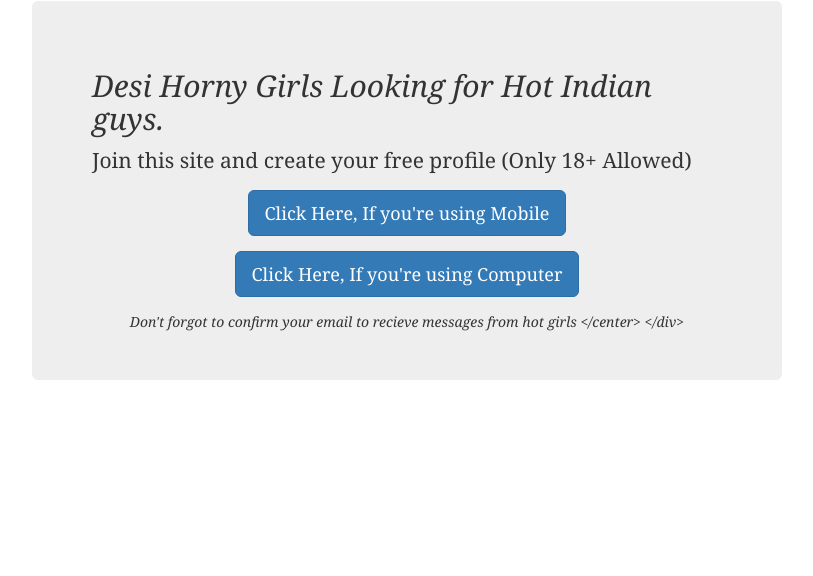
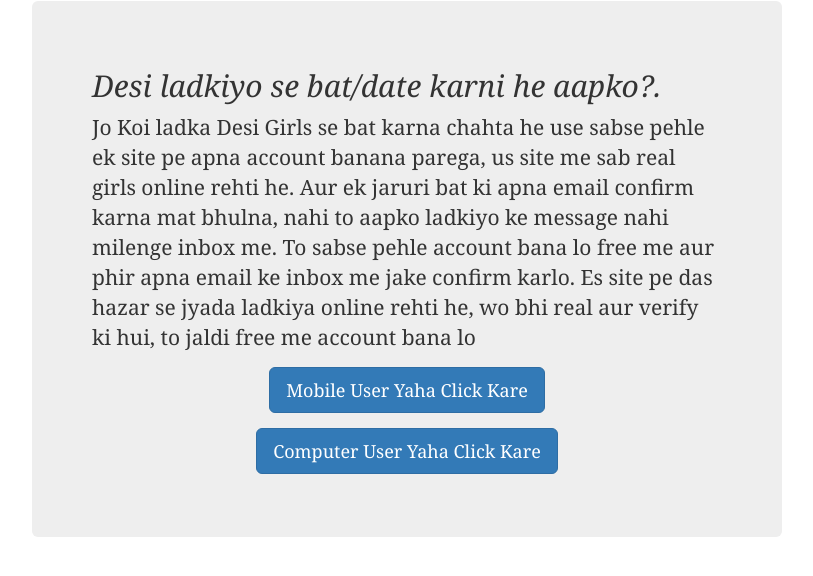
Before and after one commit to enyusu/enyusu.github.com, a Jekyll site: the page built from _posts/2015-02-10-dating-india.md, in a window 1280 px wide. Shown: the top 576 px of the page, without its empty margins (233-1046 px from the left). Built offline with Jekyll 4.4.1, drawn with Linux system fonts in a browser that asks for light colours; nearby versions of some CDN libraries.

Commit message:
Update 2015-02-10-dating-india.md

```diff
--- a/_posts/2015-02-10-dating-india.md
+++ b/_posts/2015-02-10-dating-india.md
@@ -1,15 +1,14 @@
 ---
 layout: post
-title: Date Real Indian girls
+title: Desi Girls Online
 permalink: dating/india/
 ---
 
 <div class="jumbotron">
-  <h2>Desi Horny Girls Looking for Hot Indian guys.</h2>
-  <p> Join this site and create your free profile (Only 18+ Allowed)</p>
+  <h2>Desi ladkiyo se bat/date karni he aapko?.</h2>
+  <p> Jo Koi ladka Desi Girls se bat karna chahta he use sabse pehle ek site pe apna account banana parega, us site me sab real girls online rehti he. Aur ek jaruri bat ki apna email confirm karna mat bhulna, nahi to aapko ladkiyo ke message nahi milenge inbox me. To sabse pehle account bana lo free me aur phir apna email ke inbox me jake confirm karlo. Es site pe das hazar se jyada ladkiya online rehti he, wo bhi real aur verify ki hui, to jaldi free me account bana lo</p>
   <center>
-  <p><a class="btn btn-primary btn-lg" href="http://mmtrkpy.com/mt/x2741394f4t233t224q2u234/" role="button"> Click Here, If you're using Mobile </a></p>
-  <p><a class="btn btn-primary btn-lg" href="http://mmtrkpy.com/mt/w2a4z27484s233t224q2u234/" role="button"> Click Here, If you're using Computer </a></p>
- <i> Don't forgot to confirm your email to recieve messages from hot girls <i/>
+  <p><a class="btn btn-primary btn-lg" href="http://mmtrkpy.com/mt/x2741394f4t233t224q2u234/" role="button"> Mobile User Yaha Click Kare </a></p>
+  <p><a class="btn btn-primary btn-lg" href="http://mmtrkpy.com/mt/w2a4z27484s233t224q2u234/" role="button"> Computer User Yaha Click Kare </a></p>
  </center>
 </div>
```
